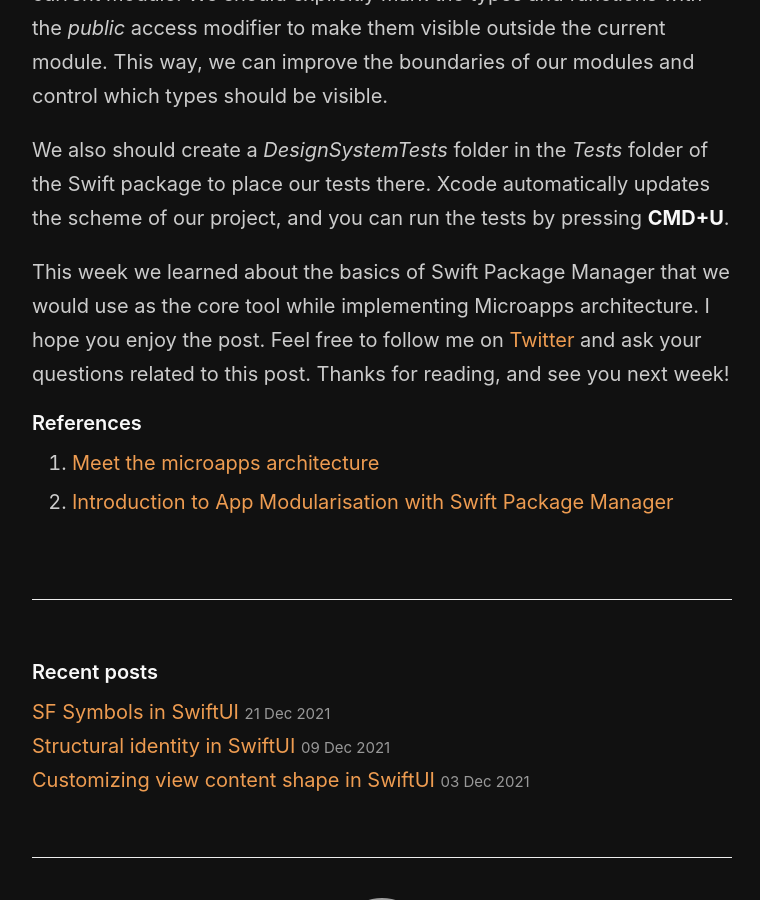
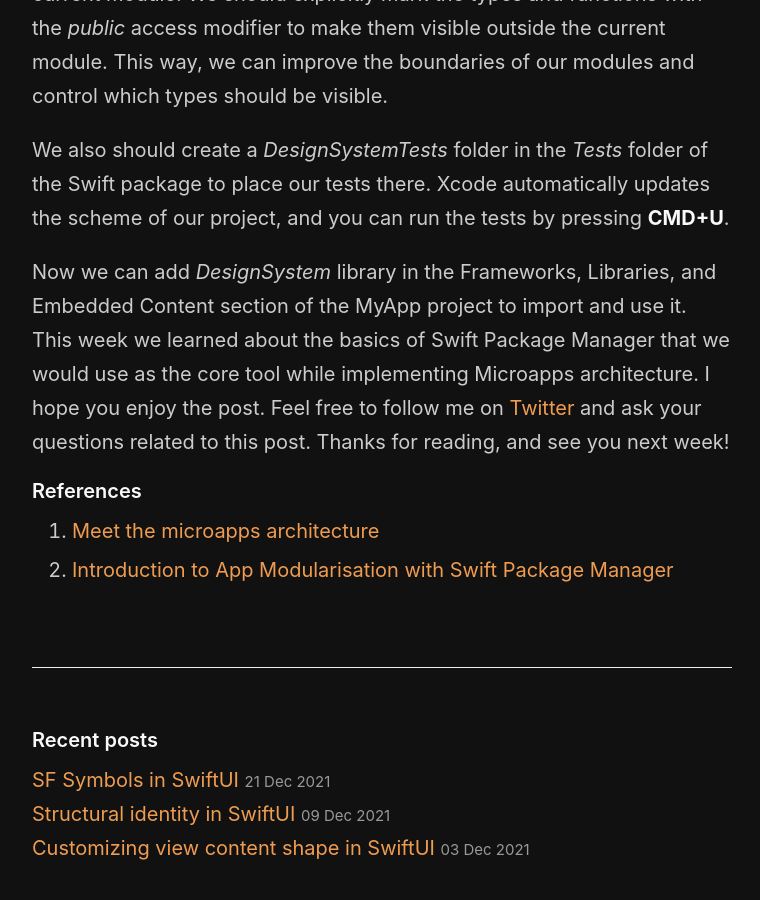
Before and after one commit to mecid/mecid.github.io, a Jekyll site: the page built from _posts/2022-01-12-microapps-architecture-in-swift-spm-basics.md, in a window 1280 px wide and 900 px high, scrolled down 3932 px. Shown: the whole window, without its empty margins (258-1018 px from the left). Built offline with Jekyll 4.4.1, drawn with Linux system fonts in a browser that asks for light colours; grey boxes are pictures that could not be loaded.

Commit message:
micro apps conclusion improved

```diff
--- a/_posts/2022-01-12-microapps-architecture-in-swift-spm-basics.md
+++ b/_posts/2022-01-12-microapps-architecture-in-swift-spm-basics.md
@@ -88,7 +88,7 @@
 
 We also should create a *DesignSystemTests* folder in the *Tests* folder of the Swift package to place our tests there. Xcode automatically updates the scheme of our project, and you can run the tests by pressing **CMD+U**.
 
-This week we learned about the basics of Swift Package Manager that we would use as the core tool while implementing Microapps architecture. I hope you enjoy the post. Feel free to follow me on [Twitter](https://twitter.com/mecid) and ask your questions related to this post. Thanks for reading, and see you next week!
+Now we can add *DesignSystem* library in the Frameworks, Libraries, and Embedded Content section of the MyApp project to import and use it. This week we learned about the basics of Swift Package Manager that we would use as the core tool while implementing Microapps architecture. I hope you enjoy the post. Feel free to follow me on [Twitter](https://twitter.com/mecid) and ask your questions related to this post. Thanks for reading, and see you next week!
 
 #### References
 1. [Meet the microapps architecture](https://increment.com/mobile/microapps-architecture/)
```
